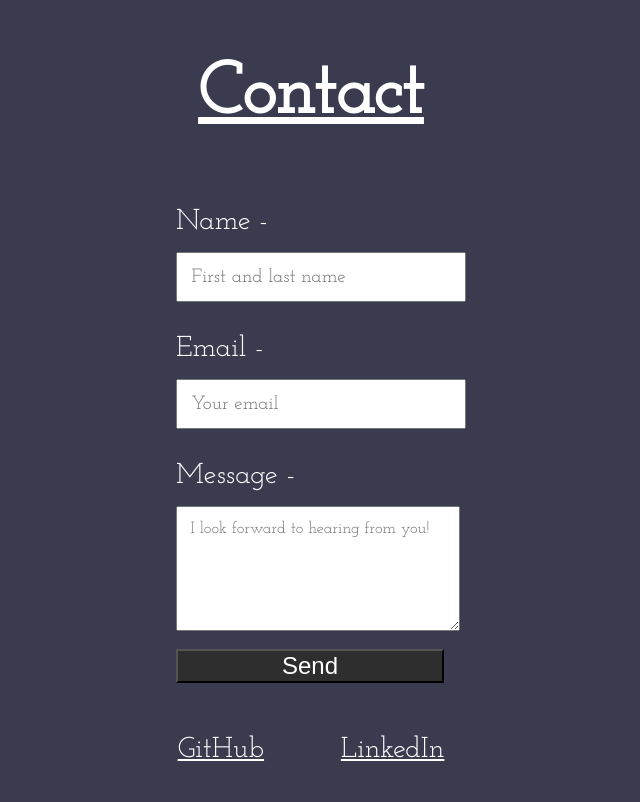
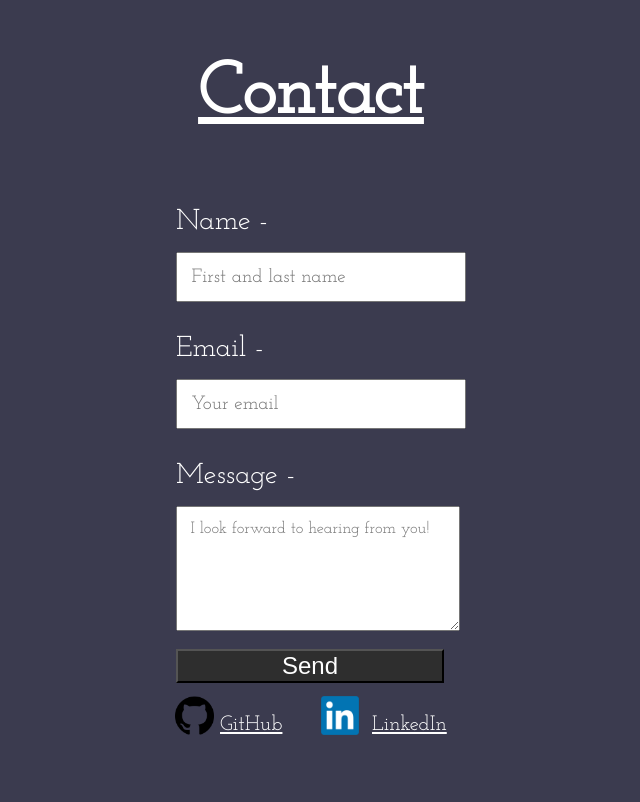
Before and after one commit to christiank1030/christiank1030.github.io, a website: page index.html in a window 1280 px wide. Shown: the part 3102-3904 px from the top of the page, without its empty margins (329-969 px from the left). After the commit the page ends 3875 px from the top, so only its background shows below. Drawn offline with nearby package versions, Linux system fonts and the light colour scheme.

Commit message:
logos added to contact page

```diff
--- a/index.css
+++ b/index.css
@@ -221,13 +221,27 @@ video {
 .socialLinks {
     display: flex;
     justify-content: center;
-    align-items: center;
+    align-items: flex-end;
 }
 
 .contactLinks {
-    font-size: 180%;
-    padding: 3%;
+    font-size: 130%;
     text-decoration: underline;
+    margin-bottom: 3%;
+}
+
+.logos {
+    width: 3%;
+    margin-bottom: 3%;
+}
+
+#githubLogo {
+    padding-right: .5%;
+}
+
+#linkedinLogo {
+    padding-left: 3%;
+    padding-right: 1%;
 }
 
 @media (max-width: 750px) {
--- a/index.html
+++ b/index.html
@@ -150,7 +150,9 @@
             </form>
         </div>
         <div class="socialLinks">
+            <img class="logos" id="githubLogo" src="./images/githubLogo.png" alt="github logo">
             <a class="contactLinks" href="https://github.com/christiank1030" target="_blank">GitHub</a>
+            <img class="logos" id="linkedinLogo" src="./images/linkedinLogo.png" alt="linkedin logo">
             <a class="contactLinks" href="https://www.linkedin.com/in/christian-koch-601611163/" target="_blank">LinkedIn</a>
         </div>
     </div>
```
Also changed, not shown: images/githubLogo.png (added), images/linkedinLogo.png (added).
